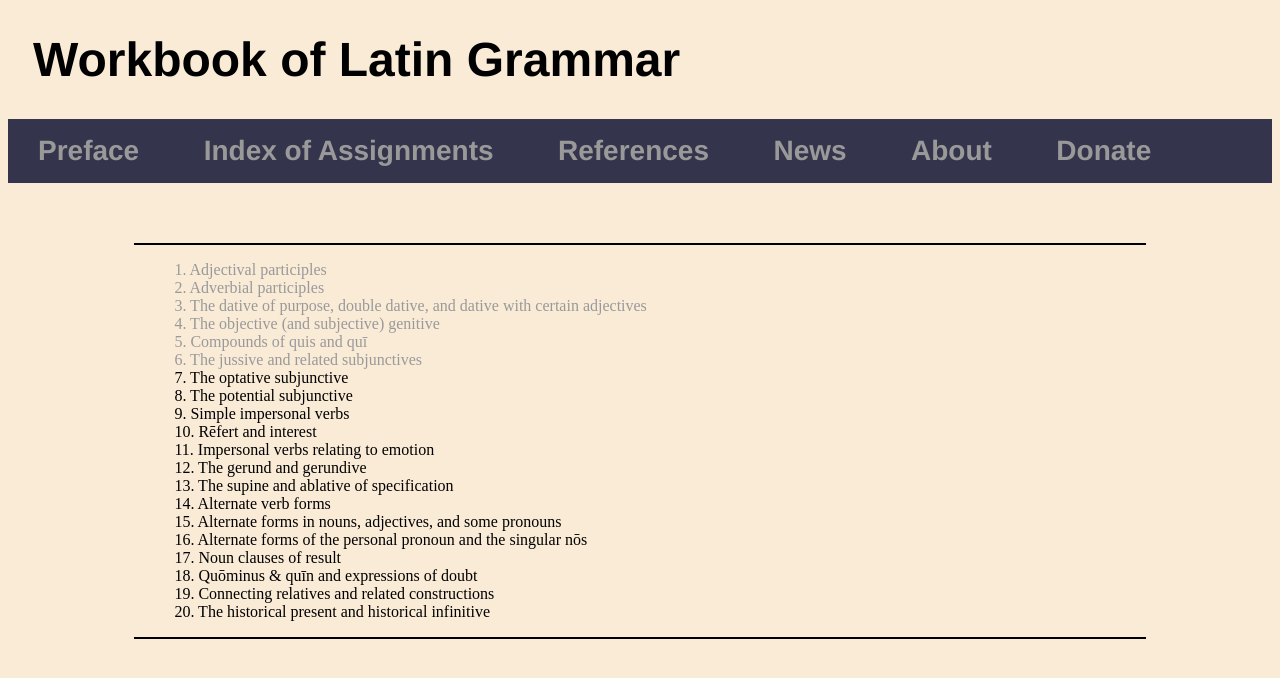
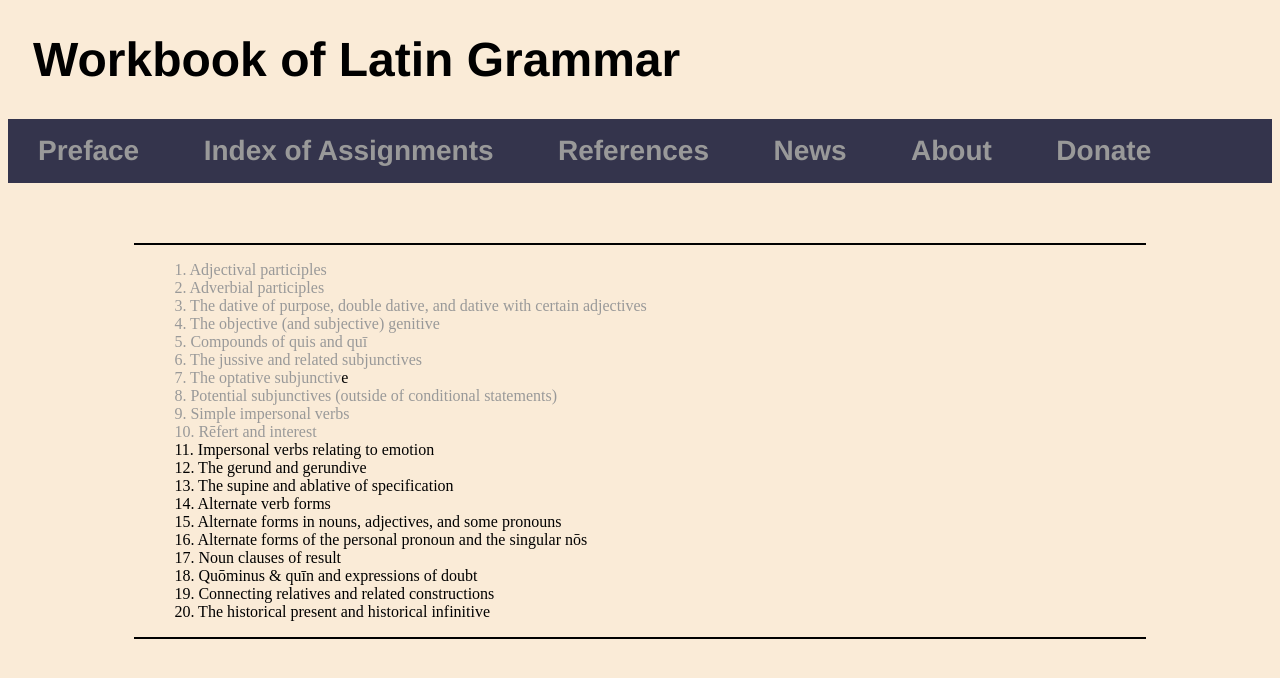
Before and after one commit to AlanCFleming82/AlanCFleming82.github.io, a Jekyll site: the page built from Assignments.html, in a window 1280 px wide. Shown: the top 678 px of the page. Built offline with Jekyll 4.4.1, drawn with Linux system fonts in a browser that asks for light colours.

Commit message:
Add files via upload

```diff
--- a/Assignments.html
+++ b/Assignments.html
@@ -11,10 +11,10 @@ title: Index of Assignments
 <li><a href="/Assignments/4_Objective_genitive.html">4. The objective (and subjective) genitive</a></li>
 <li><a href="/Assignments/5_Quis_qui.html">5. Compounds of quis and quī</a></li>
 <li><a href="/Assignments/6_Jussive_subjunctive.html">6. The jussive and related subjunctives</a></li>
-<li>7. The optative subjunctive</li>
-<li>8. The potential subjunctive</li>
-<li>9. Simple impersonal verbs</li>
-<li>10. Rēfert and interest</li>
+<li><a href="/Assignments/7_Optative_subjunctive.html">7. The optative subjunctiv</a>e</li>
+<li><a href="/Assignments/8_Potential_subjunctive.html">8. Potential subjunctives (outside of conditional statements)</a></li>
+<li><a href="/Assignments/9_Some_impersonal_verbs.html">9. Simple impersonal verbs</a></li>
+<li><a href="/Assignments/10_Refert_interest.html">10. Rēfert and interest</a></li>
 
 <li>11. Impersonal verbs relating to emotion</li>
 <li>12. The gerund and gerundive</li>
```
